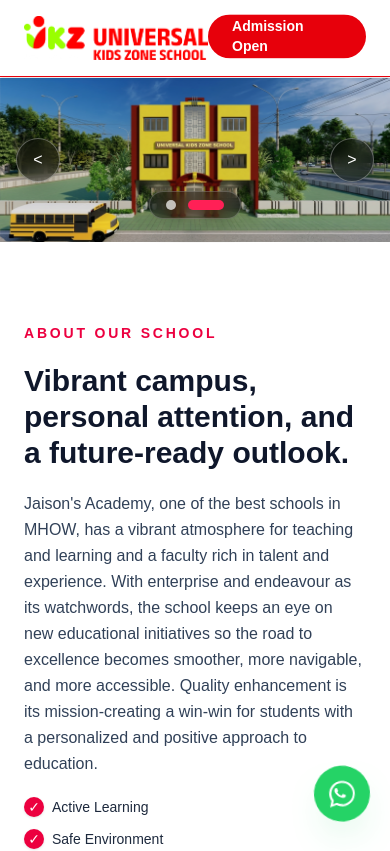
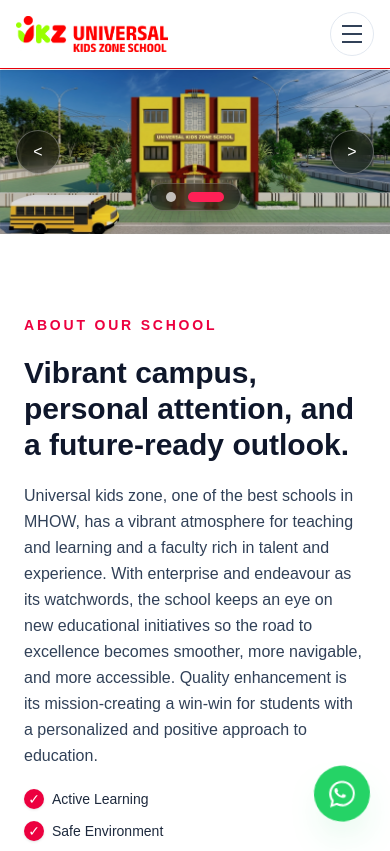
Before and after one commit to developerayushpal01-hash/universalkidszone, a Next.js app: page / in a window 390 px wide. Shown: the top 851 px of the page. Built offline with nearby package versions, Linux system fonts and the light colour scheme.

Commit message:
27/04/2026

```diff
--- a/app/Home/page.tsx
+++ b/app/Home/page.tsx
@@ -226,7 +226,7 @@ export default function HomePage() {
             Vibrant campus, personal attention, and a future-ready outlook.
           </h2>
           <p className="text-base leading-relaxed text-slate-700">
-            Jaison&apos;s Academy, one of the best schools in MHOW, has a vibrant
+           Universal kids zone, one of the best schools in MHOW, has a vibrant
             atmosphere for teaching and learning and a faculty rich in talent and
             experience. With enterprise and endeavour as its watchwords, the school
             keeps an eye on new educational initiatives so the road to excellence
--- a/app/components/Navbar.tsx
+++ b/app/components/Navbar.tsx
@@ -1,43 +1,96 @@
-import React from "react";
+"use client";
+
+import { useState } from "react";
 import Image from "next/image";
 import Link from "next/link";
 
+const navItems = [
+  { href: "/#home", label: "Home" },
+  { href: "/about", label: "About" },
+  { href: "/features", label: "Features" },
+  { href: "/gallery", label: "Gallery" },
+  { href: "/notice", label: "Notice" },
+  { href: "/contact", label: "Contact" },
+];
+
 export default function Navbar() {
+  const [isOpen, setIsOpen] = useState(false);
+
   return (
     <header className="sticky top-0 z-50 border-b border-red-600 bg-white/95 shadow-sm backdrop-blur-sm">
-      <div className="mx-auto flex max-w-7xl items-center justify-between px-6 py-4">
+      <div className="mx-auto flex max-w-7xl items-center justify-between gap-4 px-4 py-3 sm:px-6">
         <div className="flex items-center gap-4">
-          <Link href="/">
+          <Link href="/" onClick={() => setIsOpen(false)}>
             <Image
               src="/assets/logo.png"
               alt="Universal kids zone logo"
               width={304}
               height={72}
-              className="h-11 w-auto"
+              className="h-9 w-auto sm:h-11"
               priority
             />
           </Link>
-          {/* <div className="hidden leading-tight sm:block">
-            <p className="text-lg font-semibold text-zinc-900">Universal kids zone</p>
-          </div> */}
         </div>
 
         <nav className="hidden items-center gap-8 text-sm font-medium text-zinc-700 md:flex">
-          <Link href="/#home" className="transition hover:text-red-600">Home</Link>
-          <Link href="/about" className="transition hover:text-red-600">About</Link>
-          <Link href="/features" className="transition hover:text-red-600">Features</Link>
-          <Link href="/gallery" className="transition hover:text-red-600">Gallery</Link>
-          <Link href="/notice" className="transition hover:text-red-600">Notice</Link>
-          <Link href="/contact" className="transition hover:text-red-600">Contact</Link>
+          {navItems.map((item) => (
+            <Link
+              key={item.href}
+              href={item.href}
+              className="transition hover:text-red-600"
+            >
+              {item.label}
+            </Link>
+          ))}
         </nav>
 
-        <Link
-          href="/admission"
-          className="inline-flex h-11 items-center justify-center rounded-full bg-red-600 px-6 text-sm font-semibold text-white shadow-[0_20px_50px_-30px_rgba(239,68,68,0.7)] transition hover:bg-red-700 animate-[navbar-shake_1.2s_ease-in-out_infinite]"
-        >
-          Admission Open
-        </Link>
+        <div className="flex items-center gap-3">
+          <Link
+            href="/admission"
+            className="hidden h-11 items-center justify-center rounded-full bg-red-600 px-6 text-sm font-semibold text-white shadow-[0_20px_50px_-30px_rgba(239,68,68,0.7)] transition hover:bg-red-700 md:inline-flex animate-[navbar-shake_1.2s_ease-in-out_infinite]"
+          >
+            Admission Open
+          </Link>
+
+          <button
+            type="button"
+            aria-label={isOpen ? "Close menu" : "Open menu"}
+            aria-expanded={isOpen}
+            onClick={() => setIsOpen((prev) => !prev)}
+            className="inline-flex h-11 w-11 items-center justify-center rounded-full border border-slate-200 text-slate-700 transition hover:border-red-200 hover:text-red-600 md:hidden"
+          >
+            <span className="sr-only">Toggle navigation menu</span>
+            <div className="flex flex-col gap-1.5">
+              <span
+                className={`block h-0.5 w-5 bg-current transition ${isOpen ? "translate-y-2 rotate-45" : ""}`}
+              />
+              <span
+                className={`block h-0.5 w-5 bg-current transition ${isOpen ? "opacity-0" : ""}`}
+              />
+              <span
+                className={`block h-0.5 w-5 bg-current transition ${isOpen ? "-translate-y-2 -rotate-45" : ""}`}
+              />
+            </div>
+          </button>
+        </div>
       </div>
+
+      {isOpen && (
+        <div className="border-t border-slate-100 bg-white px-4 py-4 shadow-sm md:hidden">
+          <nav className="mx-auto flex max-w-7xl flex-col gap-2 text-sm font-medium text-zinc-700">
+            {navItems.map((item) => (
+              <Link
+                key={item.href}
+                href={item.href}
+                onClick={() => setIsOpen(false)}
+                className="rounded-2xl px-4 py-3 transition hover:bg-red-50 hover:text-red-600"
+              >
+                {item.label}
+              </Link>
+            ))}
+          </nav>
+        </div>
+      )}
     </header>
   );
 }
```
